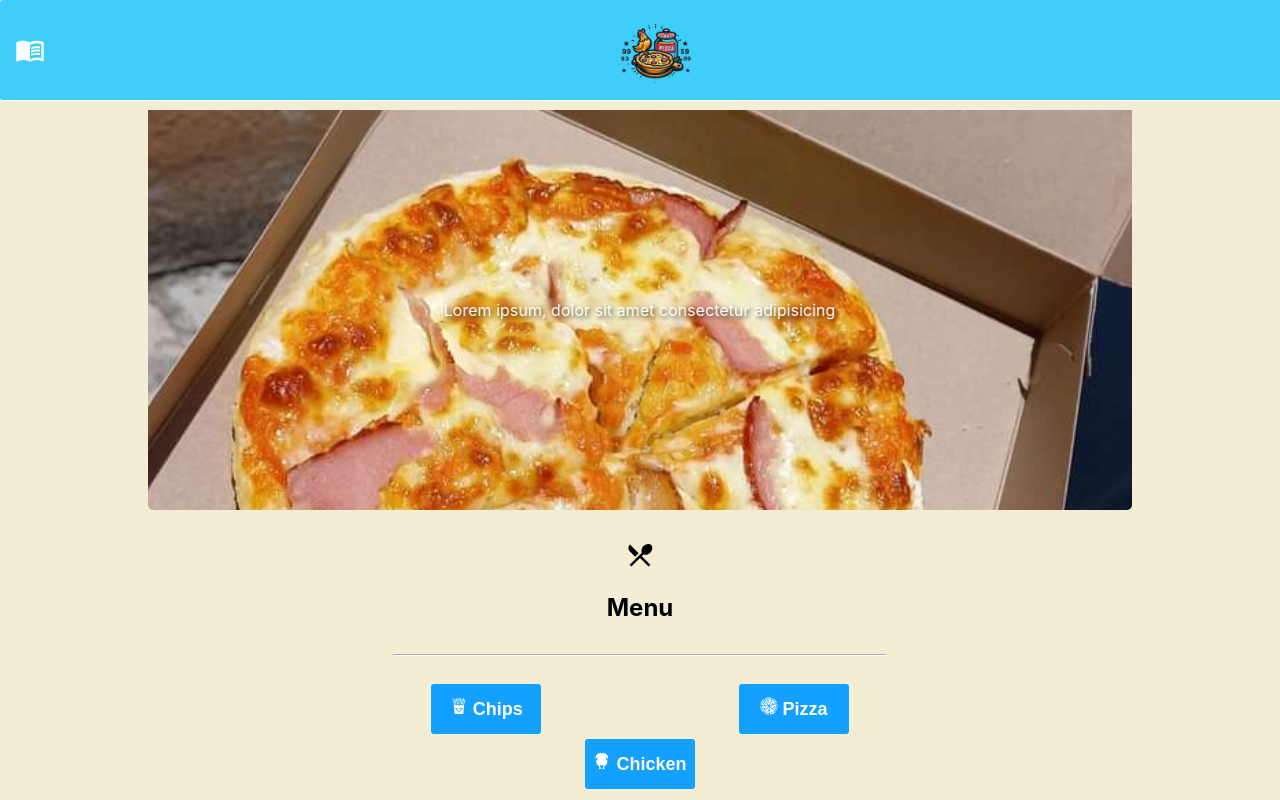
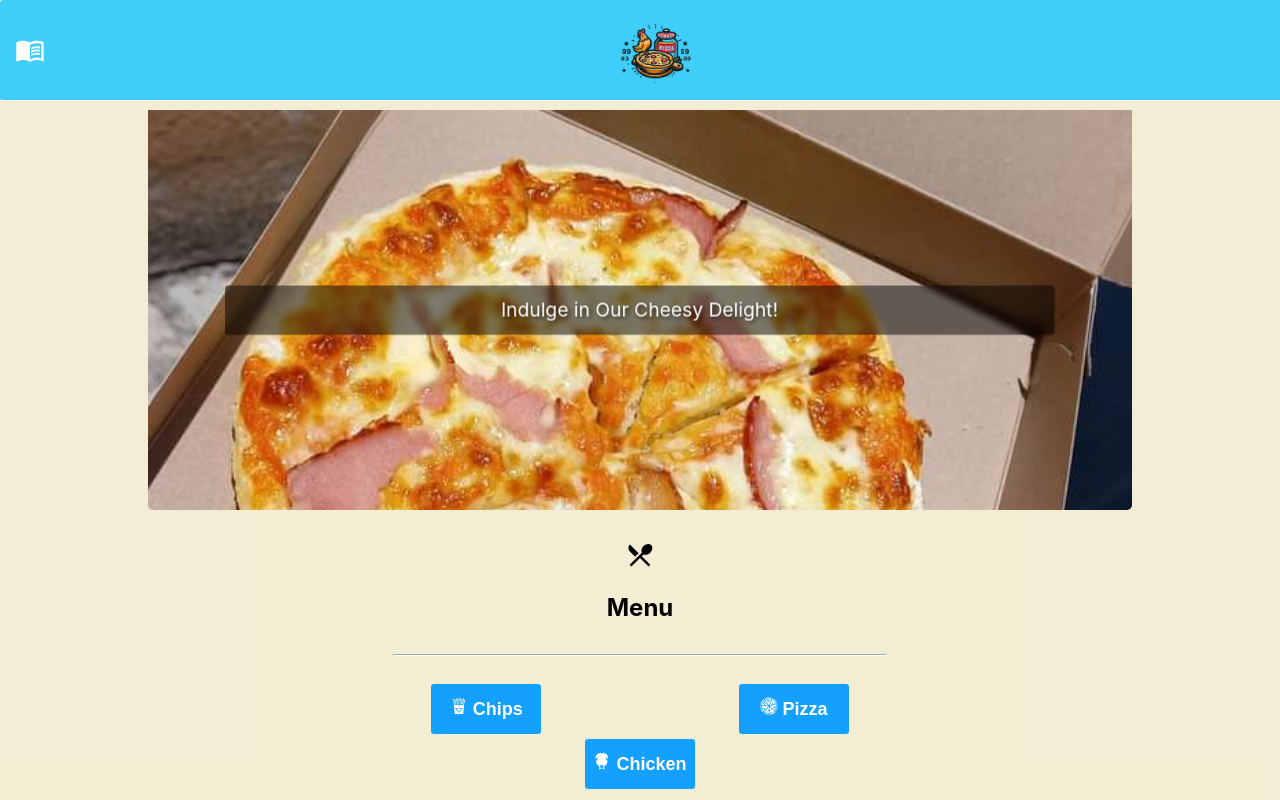
Before and after one commit to Kebalepile/charmis_kitchen, a React (Vite) app in the folder frontend/: page / in a window 1280 px wide. Shown: the top 800 px of the page. Built offline with nearby package versions, Linux system fonts and the light colour scheme; no server answers.

Commit message:
add side marketing lingo

```diff
--- a/frontend/src/components/Slideshow.jsx
+++ b/frontend/src/components/Slideshow.jsx
@@ -9,27 +9,27 @@ import c3 from '../assets/images/chicken/1.jpg'
 const images = [
   {
     src: p1,
-    text: ' Lorem ipsum, dolor sit amet consectetur adipisicing'
+    text: 'Sizzling Hot Pizza Just For You!'
   },
   {
     src: p2,
-    text: ' Lorem ipsum, dolor sit amet consectetur adipisicing'
+    text: 'Indulge in Our Cheesy Delight!'
   },
   {
     src: p3,
-    text: ' Lorem ipsum, dolor sit amet consectetur adipisicing'
+    text: 'Your Perfect Slice of Happiness!'
   },
   {
     src: c1,
-    text: 'Lorem ipsum, dolor sit amet consectetur adipisicing'
+    text: 'Unforgettable Flavor!'
   },
   {
     src: c2,
-    text: 'Lorem ipsum, dolor sit amet consectetur adipisicing'
+    text: 'Goodness Awaits!'
   },
   {
     src: c3,
-    text: 'Lorem ipsum, dolor sit amet consectetur adipisicing'
+    text: 'Bite Into Juicy Chicken Perfection!'
   }
   // Add more images as needed
 ]
@@ -50,7 +50,7 @@ const Slideshow = () => {
   return (
     <div className='slideshow'>
       <div className='slide' style={{ backgroundImage: `url(${src})` }}>
-        <div className='slide-text'>{text}</div>
+        <div className='slide-text'><p>{text}</p></div>
       </div>
     </div>
   )
--- a/frontend/src/index.css
+++ b/frontend/src/index.css
@@ -124,40 +124,49 @@ footer > p {
   font-size: small;
   color: rgb(241, 241, 241);
 }
-
 .slideshow {
-  display: flex;
-  justify-content: center;
-  align-items: center;
+  position: relative;
+  overflow: hidden;
   width: 80%;
   height: 50vh;
-  overflow: hidden;
   border-radius: 0 0 5px 5px;
   padding: 0;
+  margin: 0 auto; /* Center horizontally */
 }
 
 .slide {
-  display: flex;
-  justify-content: center;
-  align-items: center;
   width: 100%;
   height: 100%;
   background-size: cover;
   background-position: center;
+  position: relative;
+  background-size: cover;
+  background-position: center;
   animation: zoom 5s ease-in-out infinite;
-  position: relative;
-  z-index: 1;
-  padding: 0;
 }
 
 .slide-text {
+  position: absolute;
+  top: 50%;
+  left: 50%;
+  transform: translate(-50%, -50%);
   z-index: 2;
-  color: white;
+  color: rgb(255, 255, 255);
   text-align: center;
   text-shadow: 2px 2px 4px rgba(0, 0, 0, 0.7);
   backdrop-filter: blur(3px);
+  background-color: rgba(0, 0, 0, 0.5);
+  padding: 10px 20px;
+  border-radius: 3px;
+  width:80%;
+}
+
+.slide-text p {
+  margin: 0;
   word-wrap: break-word;
+  font-size: 1.2em;
 }
+
 #home {
   margin: 110px auto auto auto;
 }
@@ -841,12 +850,12 @@ button.pop {
   margin-bottom: 5px;
 }
 
-.lang-button{
-  border:none;
-  height:40px;
-  margin:5px;
-  background:rgb(75, 73, 73);
+.lang-button {
+  border: none;
+  height: 40px;
+  margin: 5px;
+  background: rgb(75, 73, 73);
   border-radius: 4px;
-  color:white;
-  cursor:pointer;
+  color: white;
+  cursor: pointer;
 }
```
